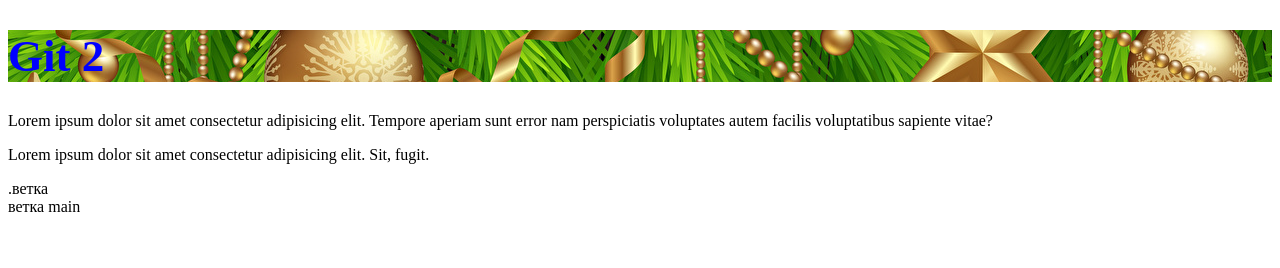
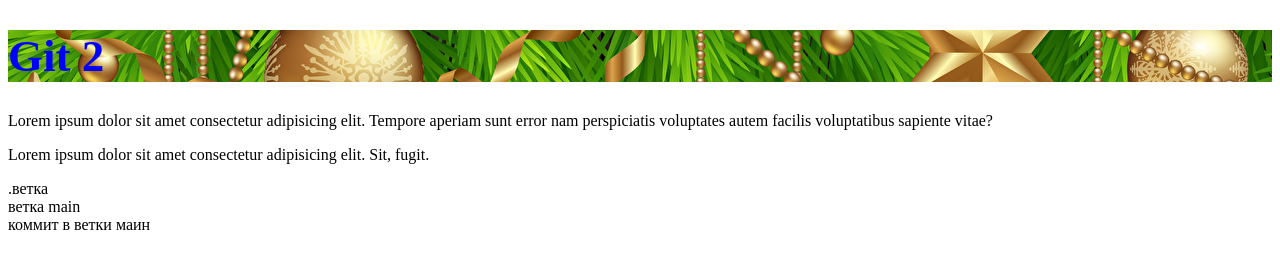
Before and after one commit to Aiperiwa/lesson13, a plain HTML site: page index.html in a window 1280 px wide. Drawn offline with Linux system fonts and the light colour scheme.

Commit message:
com-main

```diff
--- a/index.html
+++ b/index.html
@@ -13,5 +13,6 @@
     <p>Lorem ipsum dolor sit amet consectetur adipisicing elit. Sit, fugit.</p>
     .ветка
     <div>ветка main</div>
+    <div>коммит в ветки маин</div>
 </body>
 </html>
```
